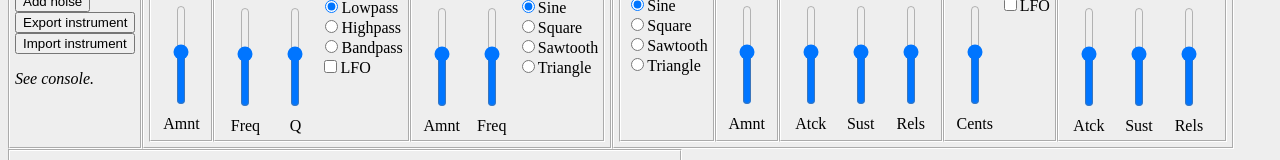
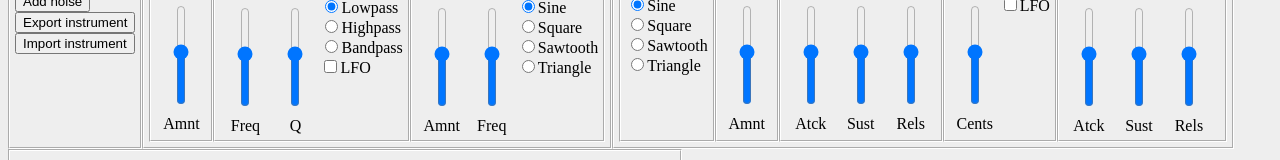
Before and after one commit to stasm/havefun, a React (Vite) app: page / in a window 1280 px wide. Shown: the part 164-324 px from the top of the page. Built offline with nearby package versions, Linux system fonts and the light colour scheme.

Commit message:
Alert exported instrs

```diff
--- a/src/App.tsx
+++ b/src/App.tsx
@@ -23,7 +23,7 @@ export function App() {
                         <button onClick={() => dispatch({kind: "ADD_NOISE"})}>Add noise</button>
                     </div>
                     <div>
-                        <button onClick={e => console.log(JSON.stringify(state.instrument))}>
+                        <button onClick={e => alert(JSON.stringify(state.instrument))}>
                             Export instrument
                         </button>
                     </div>
@@ -37,9 +37,6 @@ export function App() {
                             Import instrument
                         </button>
                     </div>
-                    <p>
-                        <em>See console.</em>
-                    </p>
                 </div>
                 <Master
                     change={evt =>
--- a/src/adapter.ts
+++ b/src/adapter.ts
@@ -15,7 +15,7 @@ export function init_instr(state: State) {
     } as State;
 }
 
-function export_instr(state: State) {
+export function export_instr(state: State) {
     let instr = [];
     instr[InstrumentParam.MasterGainAmount] = state.gain_amount;
 
```
